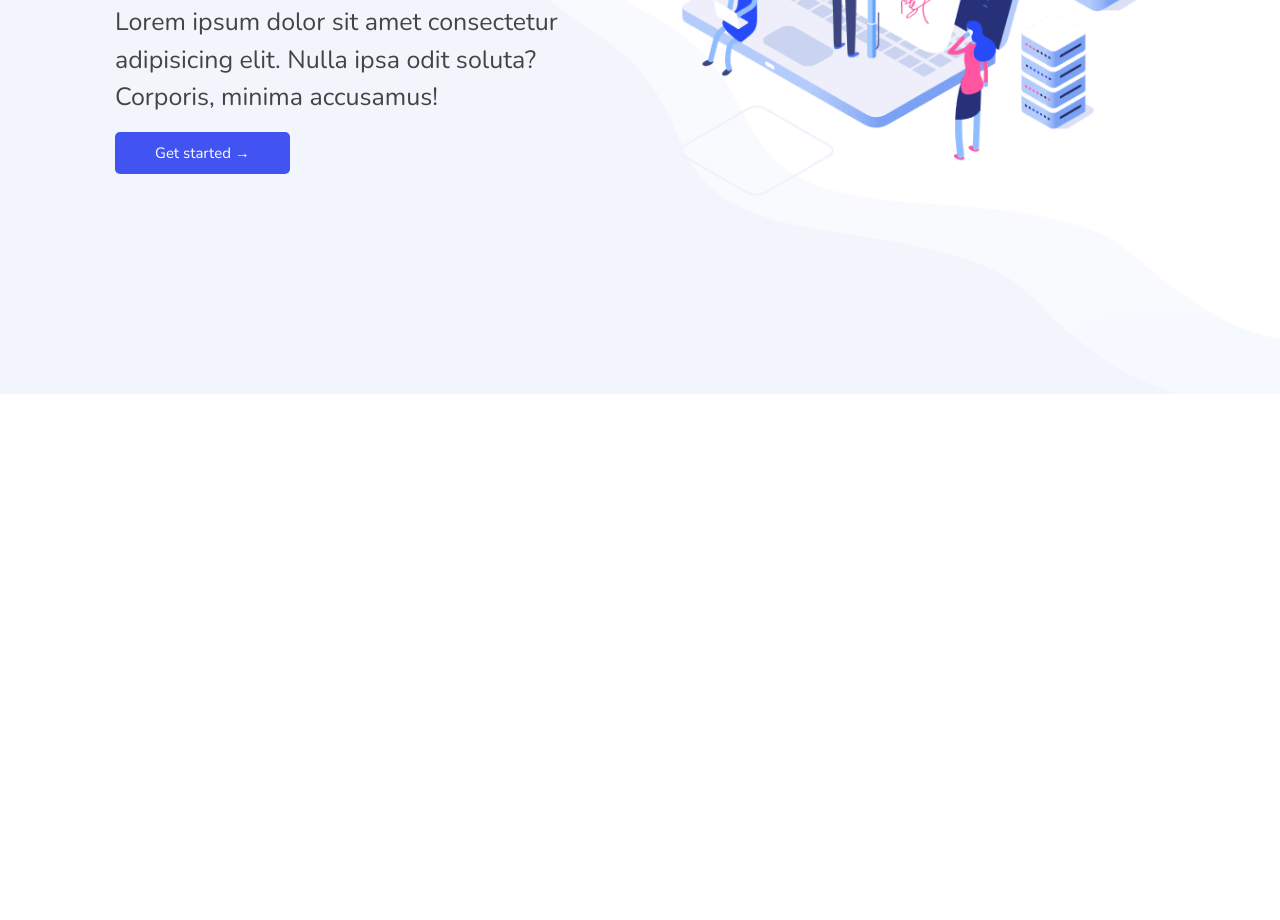
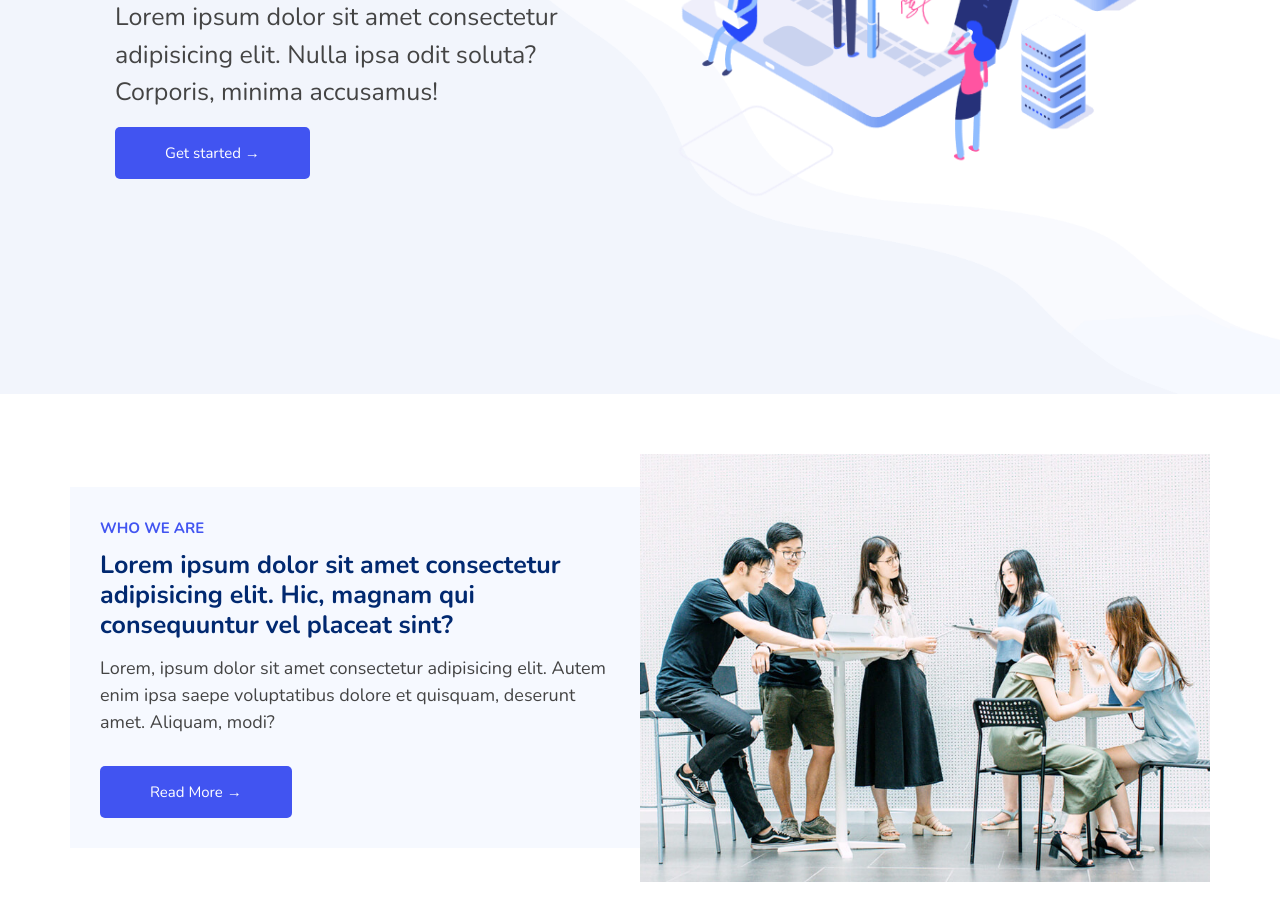
Before and after one commit to Mohamed-Emad352/Flex-Start, a website: page index.html in a window 1280 px wide. Shown: the part 406-1326 px from the top of the page. Before the commit the page ends 800 px from the top, so only its background shows below. Drawn offline with nearby package versions, Linux system fonts and the light colour scheme.

Commit message:
Added Main Section

```diff
--- a/Assets/Scss/components/_buttons.scss
+++ b/Assets/Scss/components/_buttons.scss
@@ -0,0 +1,13 @@
+.button-primary {
+  padding: 1.5rem 5rem 1.5rem 5rem;
+  font-size: 1.5rem;
+  color: white;
+  border-radius: 5px;
+  background-color: $color-background-primary;
+  border: none;
+  transition: 0.2s ease-in-out background-color;
+}
+
+.button-primary:hover {
+  background-color: lighten($color: $color-background-primary, $amount: 10);
+}
--- a/Assets/Scss/layout/_header.scss
+++ b/Assets/Scss/layout/_header.scss
@@ -19,17 +19,6 @@ header {
       font-size: 2.5rem;
       color: $dark;
     }
-    button {
-      padding: 1rem 4rem 1rem 4rem;
-      font-size: 1.5rem;
-      color: white;
-      border-radius: 5px;
-      background-color: $color-background-primary;
-      border: none;
-    }
-    button:hover {
-      background-color: lighten($color: $color-background-primary, $amount: 10);
-    }
   }
   @include media($laptop) {
     text-align: center;
--- /dev/null
+++ b/Assets/Scss/layout/_main.scss
@@ -0,0 +1,30 @@
+main {
+  font-family: $font-secondary;
+  .row {
+    align-items: center;
+    .col-lg-6 {
+      padding: 0 !important;
+    }
+    .about__text {
+      background-color: $color-background-secondary;
+      padding: 3rem;
+      p:not(.about__text__main) {
+        color: $color-font-secondary;
+        font-size: 1.5rem;
+        font-weight: bolder;
+      }
+      h2 {
+        font-size: 2.5rem;
+        color: $color-font-primary;
+        font-weight: bolder;
+      }
+      .about__text__main {
+        color: $dark;
+        font-size: 1.8rem;
+      }
+    }
+  }
+  @include media($laptop) {
+    text-align: center;
+  }
+}
--- a/Assets/Scss/style.scss
+++ b/Assets/Scss/style.scss
@@ -18,6 +18,7 @@
 @import "layout/header";
 @import "layout/navigation";
 @import "layout/sidebar";
+@import "layout/main";
 
 //pages inputs
 @import "pages/home";
--- a/Assets/js/script.js
+++ b/Assets/js/script.js
@@ -142,3 +142,10 @@ blackOverlay.addEventListener("click", hideNavbar);
 hamburgerMenu.addEventListener("click", showNavbar);
 closeButton.addEventListener("click", hideNavbar);
 //#endregion
+
+//#region Smooth Scrolling
+const mainButton = document.getElementById("main");
+mainButton.addEventListener("click", () => {
+  document.querySelector("main").scrollIntoView({ behavior: "smooth" });
+});
+//#endregion
--- a/index.html
+++ b/index.html
@@ -120,6 +120,8 @@
               ipsa odit soluta? Corporis, minima accusamus!
             </p>
             <button
+              class="button-primary"
+              id="main"
               data-aos="fade-up"
               data-aos-duration="1500"
               data-aos-delay="600"
@@ -140,6 +142,44 @@
       </div>
     </header>
 
+    <!-- Main section -->
+    <main class="py-5" id="about">
+      <div class="container">
+        <div class="row py-5">
+          <div class="col-lg-6 py-5">
+            <div
+              class="about__text"
+              data-aos="fade-up"
+              data-aos-duration="1000"
+            >
+              <p class="mb-3">WHO WE ARE</p>
+              <h2 class="mb-4">
+                Lorem ipsum dolor sit amet consectetur adipisicing elit. Hic,
+                magnam qui consequuntur vel placeat sint?
+              </h2>
+              <p class="mb-5 about__text__main">
+                Lorem, ipsum dolor sit amet consectetur adipisicing elit. Autem
+                enim ipsa saepe voluptatibus dolore et quisquam, deserunt amet.
+                Aliquam, modi?
+              </p>
+              <button class="button-primary" id="header">
+                Read More &rarr;
+              </button>
+            </div>
+          </div>
+          <div class="col-lg-6">
+            <img
+              data-aos="zoom-out"
+              data-aos-duration="1000"
+              src="Assets/images/about.jpg"
+              class="img-fluid"
+              alt=""
+            />
+          </div>
+        </div>
+      </div>
+    </main>
+
     <div class="black__overlay"></div>
 
     <script src="node_modules/aos/dist/aos.js"></script>
```
Also changed, not shown: Assets/css/style.min.css.
